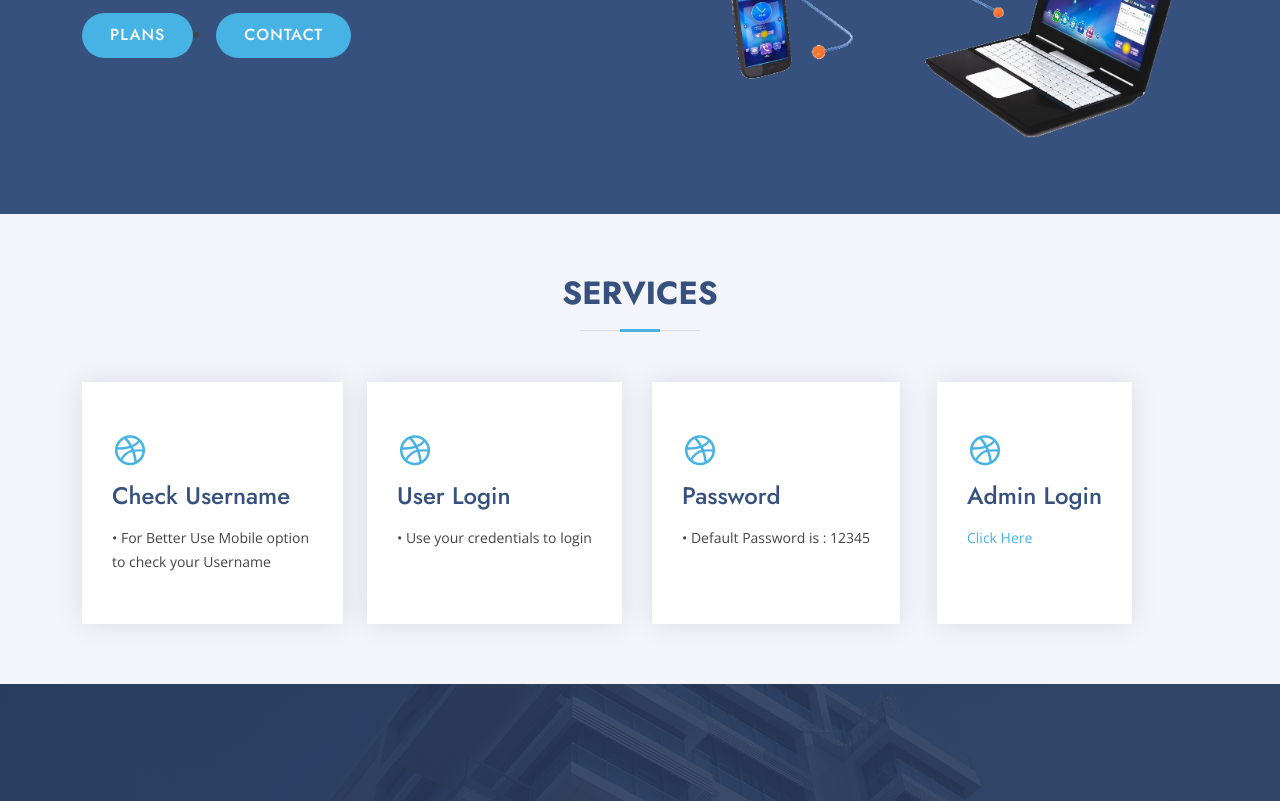
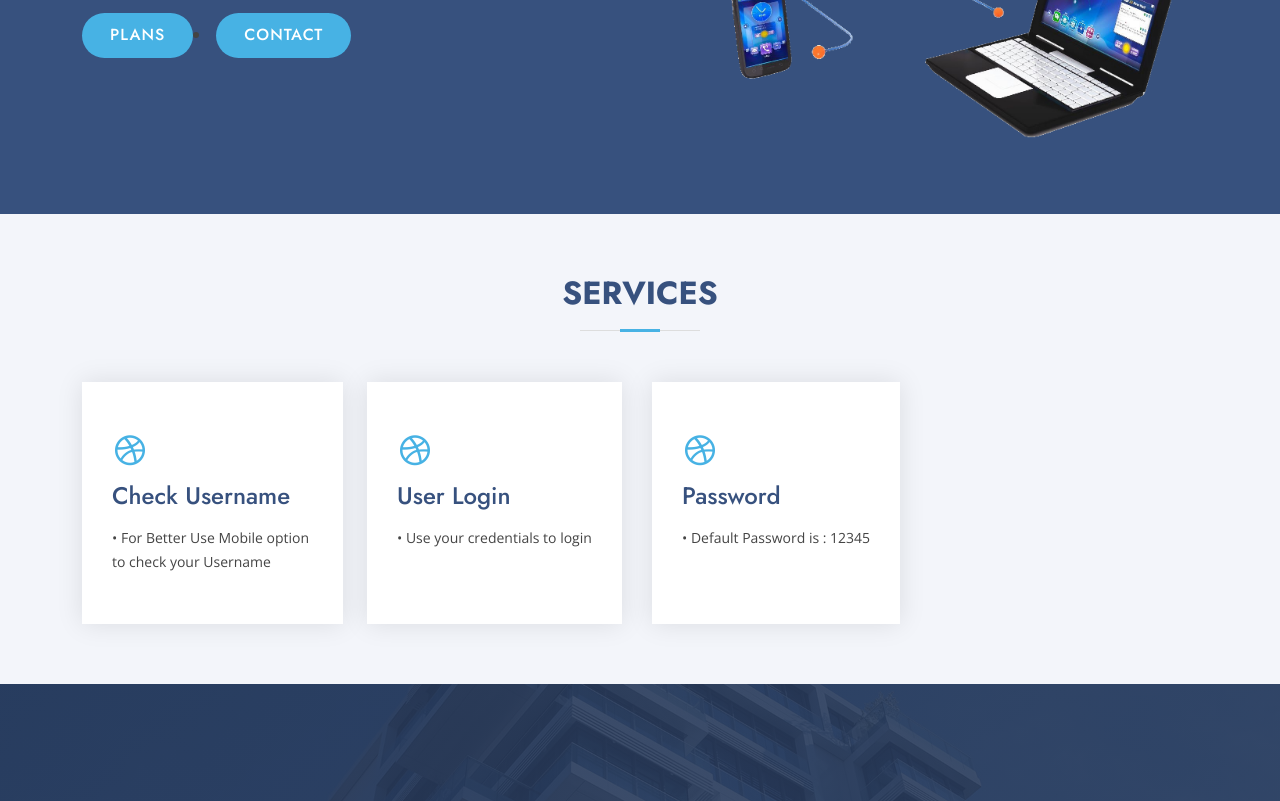
Before and after one commit to saichittala/wavefiber, a plain HTML site: page index.html in a window 1280 px wide. Shown: the part 426-1227 px from the top of the page. Drawn offline with nearby package versions, Linux system fonts and the light colour scheme.

Commit message:
Update index.html

```diff
--- a/index.html
+++ b/index.html
@@ -101,12 +101,6 @@
               <h4><a href="#services">Password</a></h4>
               <p>• Default Password is : 12345</p>
             </div>
-          </div>
-            <div class="col-xl-3 col-md-6 d-flex align-items-stretch mt-4 mt-xl-0" data-aos="zoom-in" data-aos-delay="400">
-            <div class="icon-box">
-              <div class="icon"><i class="bx bxl-dribbble"></i></div>
-              <h4><a href="https://cbb.coastalbroadband.in">Admin Login</a></h4>
-              <p><a href="https://cbb.coastalbroadband.in">Click Here</a> </p>
             </div>
           </div>
         </div>
```
